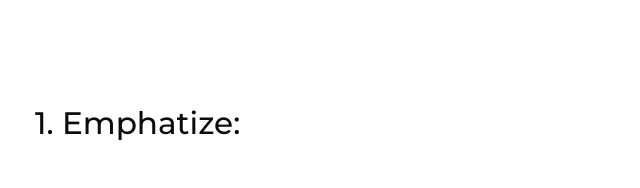
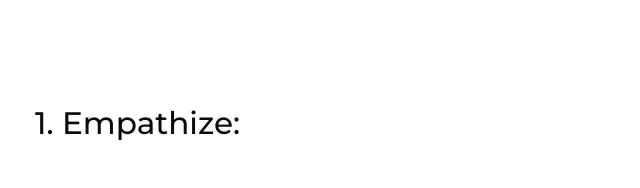
Before and after one commit to janineapb/Janine-PortfolioSite, a plain HTML site: page siesta.html in a window 1280 px wide. Shown: the part 1824-2012 px from the top of the page, 105-745 px from the left. Drawn offline with Linux system fonts and the light colour scheme.

Commit message:
empathize edit

```diff
--- a/siesta.html
+++ b/siesta.html
@@ -159,7 +159,7 @@
 
                         <br>
 
-                        <h3>1. Emphatize:</h3>
+                        <h3>1. Empathize:</h3>
 
                             <h5>User Research</h5>
                             The increased screen time of the students and employees due to virtual learning and work from home has also increased
```
Also changed, not shown: colour.html (+1 -1 lines), wv.html (+1 -1 lines).
